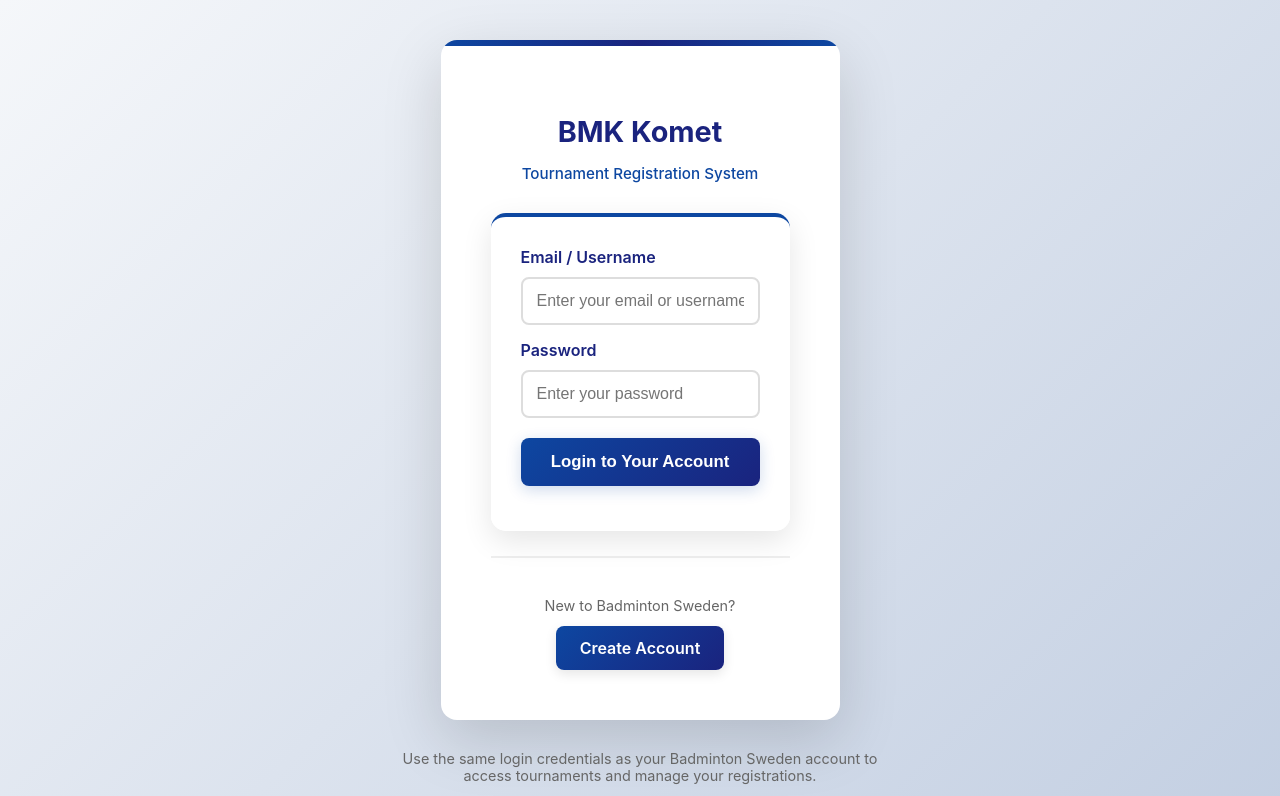
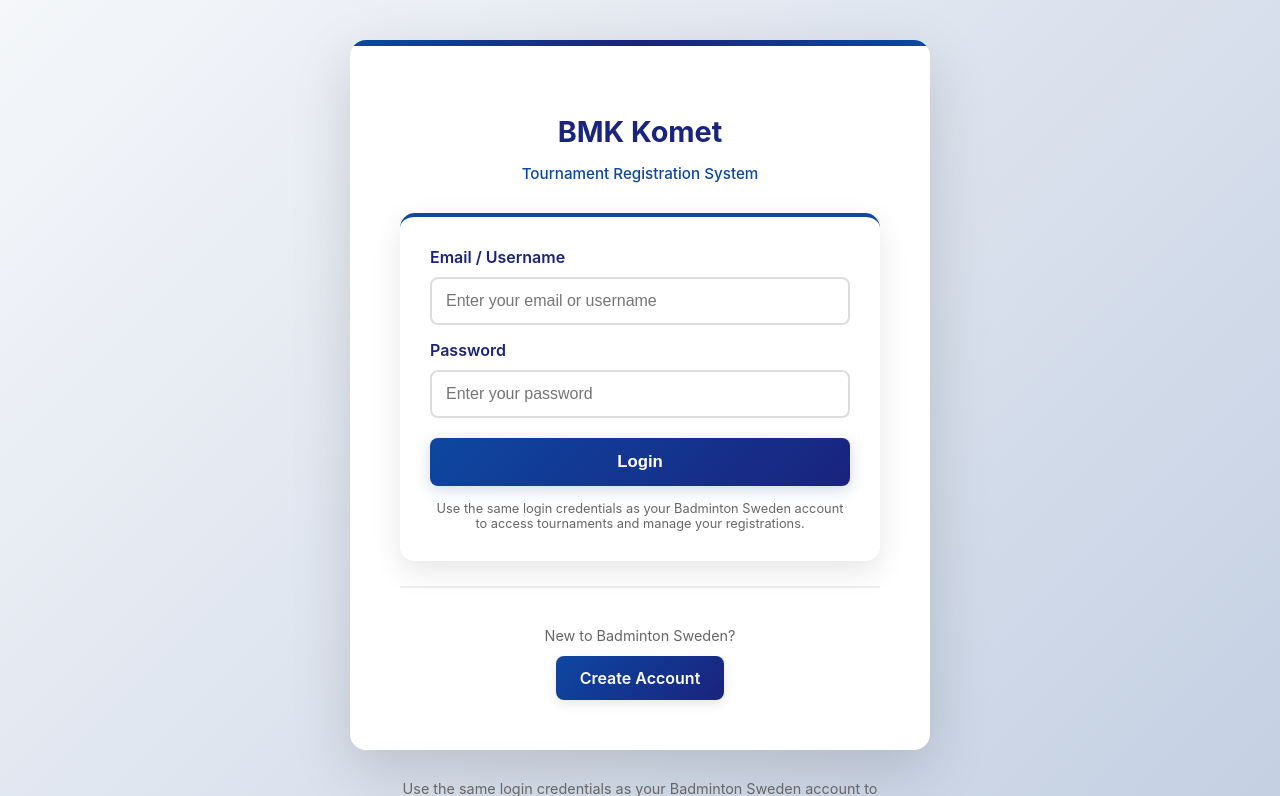
Before and after one commit to umashankarid/badmintonScrapper, a Flask app: page / in a window 1280 px wide. Shown: the top 796 px of the page. Run offline with Flask 3, Linux system fonts and the light colour scheme; data that the repository does not hold is empty; parts of the project's set-up code (start-up, migrations or seed data) failed here and were passed over.

Commit message:
Update homepage login: 'Login' button + SBF credentials info

```diff
--- a/templates/index.html
+++ b/templates/index.html
@@ -37,7 +37,8 @@
                 <label for="bwf-password" style="color:#1a237e;font-weight:600;display:block;margin-bottom:8px;">Password</label>
                 <input type="password" id="bwf-password" placeholder="Enter your password" required style="margin-bottom:20px;">
 
-                <button type="submit" style="background:linear-gradient(135deg, #0d47a1, #1a237e);font-size:1.05em;padding:14px;margin-bottom:15px;">Login to Your Account</button>
+                <button type="submit" style="background:linear-gradient(135deg, #0d47a1, #1a237e);font-size:1.05em;padding:14px;margin-bottom:15px;">Login</button>
+                <p style="color:#666;font-size:0.8em;text-align:center;margin:0;">Use the same login credentials as your Badminton Sweden account to access tournaments and manage your registrations.</p>
                 <p id="bwf-error" style="color:#d32f2f;display:none;margin-top:15px;text-align:center;background:#ffebee;padding:12px;border-radius:8px;"></p>
             </form>
 
```
